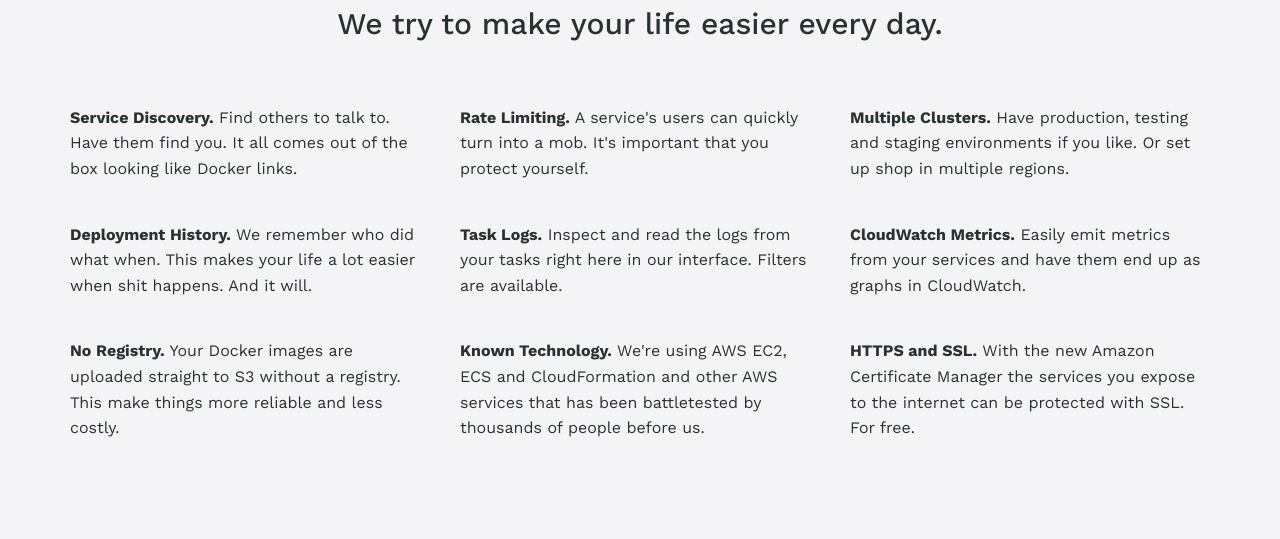
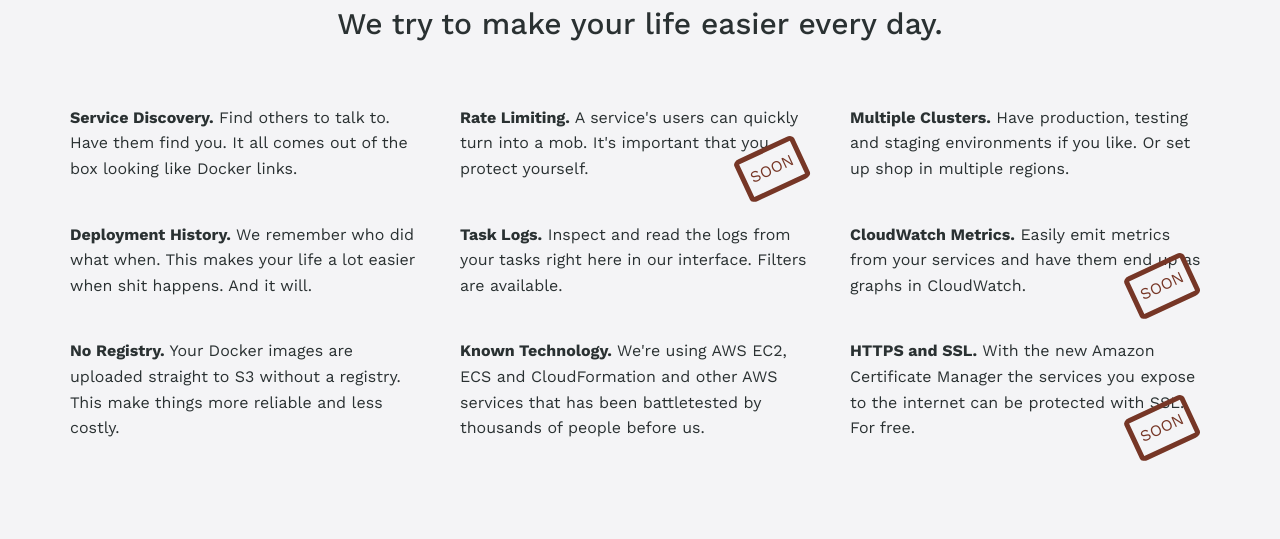
Before and after one commit to mikroio/web-site, a plain HTML site: page index.html in a window 1280 px wide. Shown: the part 2692-3231 px from the top of the page. Drawn offline with nearby package versions, Linux system fonts and the light colour scheme.

Commit message:
add SOON

```diff
--- a/css/mikro.css
+++ b/css/mikro.css
@@ -192,6 +192,18 @@ body {
   color: #336b87;
 }
 
+.features .soon {
+  border-radius: 10%;
+  display: inline-block;
+  border: 5px solid #763626;
+  color: #763626;
+  padding: 5px;
+  transform: rotate(-25deg);
+  text-transform: uppercase;
+  position: absolute;
+  right: 30px;
+  bottom: 0px;
+}
 
 .cube-camera {
   /* background-color: green; */
--- a/index.html
+++ b/index.html
@@ -174,6 +174,7 @@ dependencies:
               <strong>Rate Limiting.</strong>
               A service's users can quickly turn into a mob. It's important
               that you protect yourself.
+              <span class="soon">Soon</span>
             </p>
           </div>
           <div class="col-md-4">
@@ -181,7 +182,6 @@ dependencies:
               <strong>Multiple Clusters.</strong>
               Have production, testing and staging environments if you like.
               Or set up shop in multiple regions.
-              </optgroup>
             </p>
           </div>
         </div>
@@ -205,6 +205,7 @@ dependencies:
               <strong>CloudWatch Metrics.</strong>
               Easily emit metrics from your services and have them end up as
               graphs in CloudWatch.
+              <span class="soon">Soon</span>
             </p>
           </div>
         </div>
@@ -228,6 +229,7 @@ dependencies:
               <strong>HTTPS and SSL.</strong>
               With the new Amazon Certificate Manager the services you expose
               to the internet can be protected with SSL. For free.
+              <span class="soon">Soon</span>
             </p>
           </div>
         </div>
```
